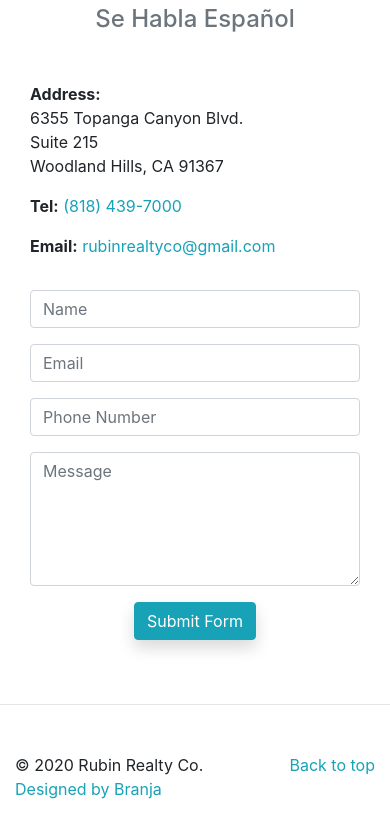
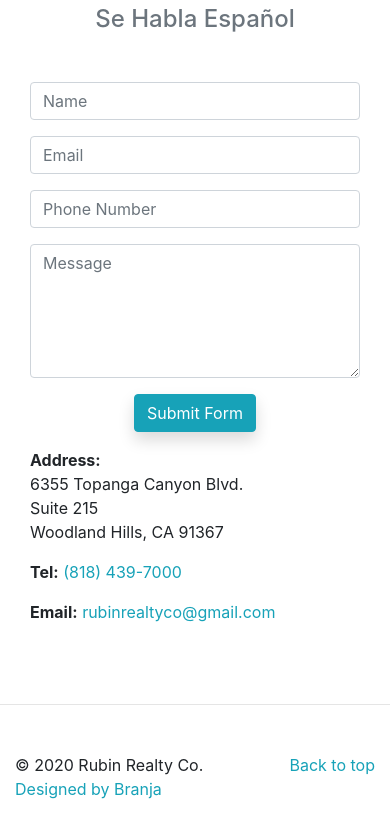
Before and after one commit to benjaminrubin/rubinrealtyco, a plain HTML site: page index.html in a window 390 px wide. Shown: the part 3665-4502 px from the top of the page. Drawn offline with nearby package versions, Linux system fonts and the light colour scheme.

Commit message:
Updated ordering of contact box

```diff
--- a/index.html
+++ b/index.html
@@ -634,7 +634,7 @@
 			<h2 class="text-center text-info">Contact a Woodland Hills Realtor Now for a Free Consultation!</h2>
 			<h4 class="text-center text-secondary">Se Habla Español</h4>
 			<div class="row mt-5">
-				<div class="col-md-5 mb-3">
+				<div class="col-md-5 mb-3 order-2 order-md-1">
 					<!-- <h4 class="text-info">Contact now for a free consultation!</h4> -->
 					<p><span class="glyphicon glyphicon-map-marker"></span>
 						<span class="font-weight-bold"> Address:</span> <br />
@@ -652,7 +652,7 @@
 
 				<!-- Contact Form -->
 
-				<div class="col-md-7">
+				<div class="col-md-7 order-1 order-md-2">
 
 					<script type="text/javascript">var submitted = false;</script>
 					<iframe name="hidden_iframe" id="hidden_iframe" style="display:none;"
```
